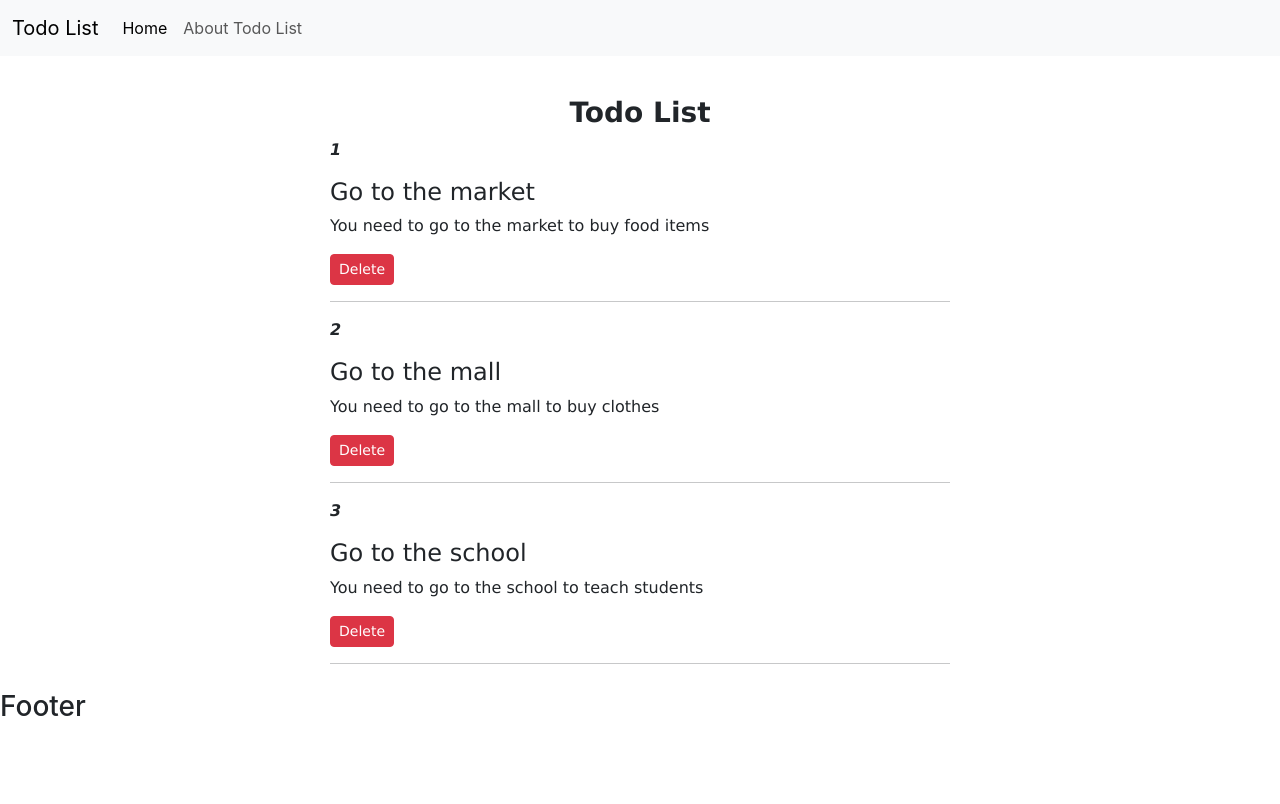
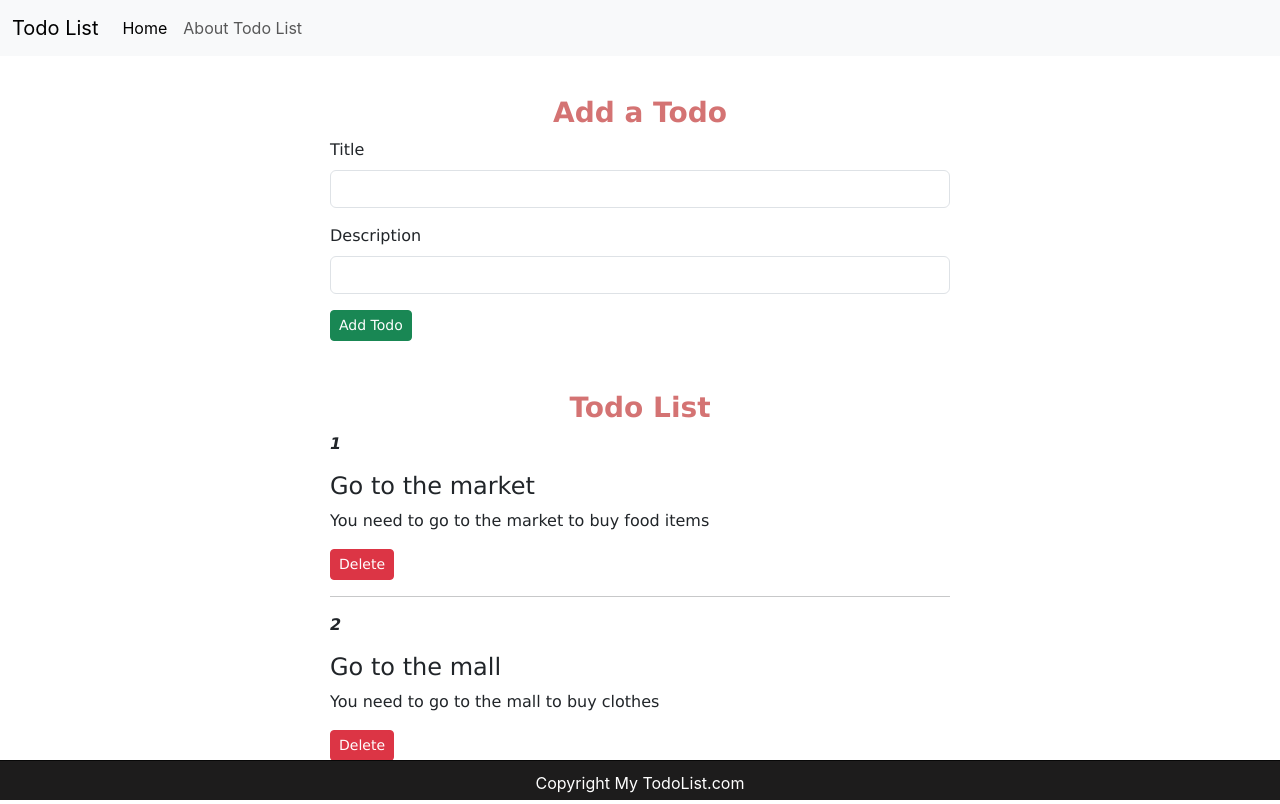
Before and after one commit to ManoFayyaz/my-app, a React (Create React App) app: page / in a window 1280 px wide. Built offline with nearby package versions, Linux system fonts and the light colour scheme.

Commit message:
addtodo and delete todo, re indexed

```diff
--- a/src/App.css
+++ b/src/App.css
@@ -1,41 +1,4 @@
-/* .App {
-  text-align: center;
-}
 
-.App-logo {
-  height: 40vmin;
-  pointer-events: none;
-}
-
-@media (prefers-reduced-motion: no-preference) {
-  .App-logo {
-    animation: App-logo-spin infinite 20s linear;
-  }
-}
-
-.App-header {
-  background-color: #282c34;
-  min-height: 100vh;
-  display: flex;
-  flex-direction: column;
-  align-items: center;
-  justify-content: center;
-  font-size: calc(10px + 2vmin);
-  color: white;
-}
-
-.App-link {
-  color: #61dafb;
-}
-
-@keyframes App-logo-spin {
-  from {
-    transform: rotate(0deg);
-  }
-  to {
-    transform: rotate(360deg);
-  }
-} */
 
 .container{
   text-align: left;
@@ -50,4 +13,20 @@
 
 .todo_heading{
   text-align: center;
+  color:rgb(212, 115, 115);
 }
+
+
+
+.footer {
+  position: fixed;      /* fixes it on the screen */
+  bottom: 0;            /* sticks to bottom */
+  left: 0;
+  width: 100%;          /* full width */
+  background-color: #1d1c1c; /* optional style */
+  padding: 10px;
+  text-align: center;
+  border-top: 1px solid #080808;
+  color: white;
+  height: 40px;
+}
--- a/src/App.js
+++ b/src/App.js
@@ -3,17 +3,37 @@ import './App.css';
 import Navbar from './components/Navbar';
 import Todo from "./components/Todo";
 import Footer from './components/Footer';
+import AddTodo from './components/AddTodo';
 import { useState } from 'react';
 
 function App() {
 
   const onDelete=(item)=>{
     // console.log("I am onDelete of",todo);
-    setTodo(todo.filter((e)=>{
+    const filtered= todo.filter((e)=>{
       return e!==item;
-    }))
-  } ;
+    })
 
+    const reIndexed = filtered.map((e, index) => ({
+    ...e,
+    id: index + 1,
+  }));
+
+  setTodo(reIndexed);
+};
+
+
+  const addTodo=(title,desc)=>{
+    const myTodo={
+      id:todo.length+1,
+      title:title,
+      desc:desc
+    }
+    setTodo([...todo,myTodo]);
+
+  }
+    //lets your component remember values between renders: useState
+    //state of an array and update the array
 
   const[todo,setTodo]=useState([
     {id:1,
@@ -21,16 +41,15 @@ function App() {
      desc:"You need to go to the market to buy food items"},
      {id:2,
       title:"Go to the mall",
-      desc:"You need to go to the mall to buy clothes"},
-      {id:3,
-      title:"Go to the school",
-      desc:"You need to go to the school to teach students"}
+      desc:"You need to go to the mall to buy clothes"}
   ]);
 
   return (
     <>
       <Navbar title="Todo List" about="About Todo List" />
+      <AddTodo AddTodo={addTodo}/>
       <Todo todo={todo} onDelete={onDelete}/>
+
       <Footer title="Footer"/>
   </>
   );
--- /dev/null
+++ b/src/components/AddTodo.js
@@ -0,0 +1,39 @@
+import React, { useState } from 'react'
+
+export default function AddTodo(props) {
+    const[title,setTitle]=useState("");
+    const[desc,setDesc]=useState("");
+
+    const submit= (e)=>{
+        e.preventDefault();
+        if(!title || !desc){
+            alert("Title or Description cannot be blank");
+        }
+        else{
+            props.AddTodo(title,desc);
+            setTitle("");
+            setDesc("");
+        }
+    }
+
+
+  return (
+    <>
+    <div className="container">
+        <h3 className='todo_heading'><b>Add a Todo</b></h3>
+        <form onSubmit={submit}>
+            <div className="mb-3">
+                <label htmlFor="title" className="form-label">Title</label>
+                <input type="text" value={title} onChange={(e)=>{setTitle(e.target.value)}} className="form-control" />
+
+            </div>
+            <div className="mb-3">
+                <label htmlFor="desc" className="form-label">Description</label>
+                <input type="text" value={desc} onChange={(e)=>{setDesc(e.target.value)}} className="form-control"/>
+            </div>
+            <button type="submit" className="btn btn-sm btn-success" >Add Todo</button>
+    </form>
+    </div>
+    </>
+  )
+}
--- a/src/components/Footer.js
+++ b/src/components/Footer.js
@@ -3,8 +3,8 @@ import PropTypes from 'prop-types'
 
 export default function Footer(props) {
   return (
-    <div>
-      <h3>{props.title}</h3>
+    <div class='footer'>
+      <p className='text-center'>Copyright My TodoList.com</p>
     </div>
   )
 }
--- a/src/components/Todo.js
+++ b/src/components/Todo.js
@@ -7,9 +7,11 @@ export default function Todo(props) {
     <>
       <div className="container">
         <h3 className="todo_heading"><b>Todo List</b></h3>
-        {props.todo.map((t)=>{
+        {props.todo.length===0 ? "No Todos to display" :
+        props.todo.map((t)=>{
           return <TodoItem todo={t} key={t.id} onDelete={props.onDelete}/>
-        })}
+        })
+        }
       </div>
     </>
   )
```
